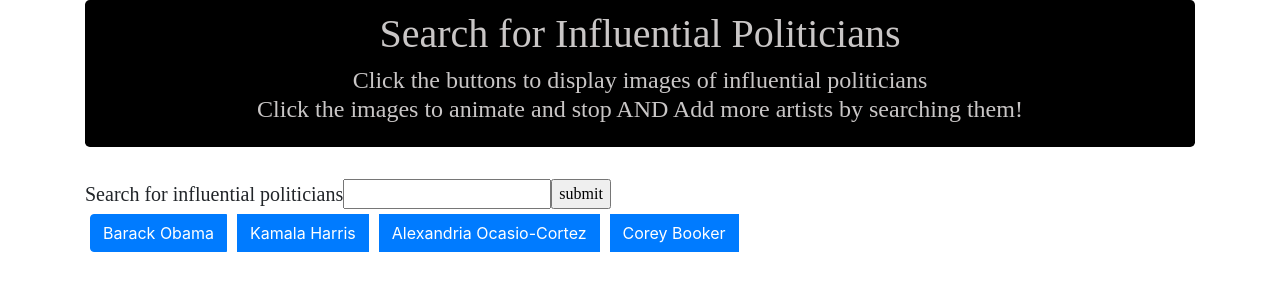
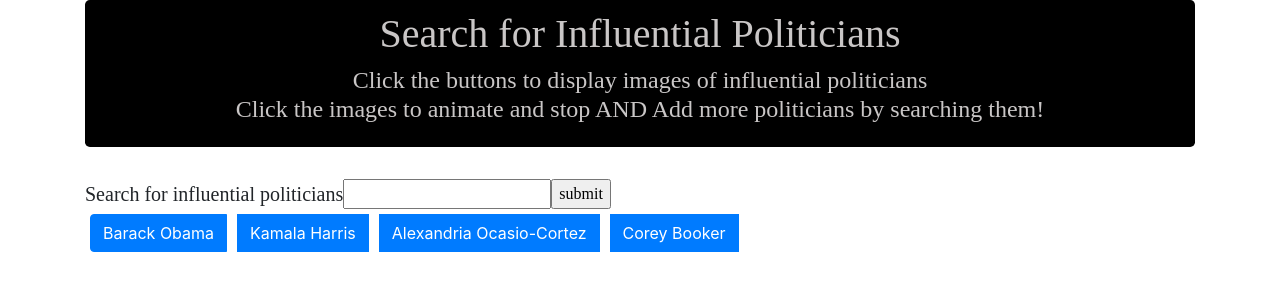
Before and after one commit to tnwilliamsreid/Giftastic, a plain HTML site: page index.html in a window 1280 px wide. Drawn offline with nearby package versions, Linux system fonts and the light colour scheme; a web font is replaced by a local one.

Commit message:
updated text

```diff
--- a/index.html
+++ b/index.html
@@ -13,7 +13,7 @@
 <div class="jumbotron" id="header">
 
   <h1>Search for Influential Politicians</h1>
-  <h4>Click the buttons to display images of influential politicians <br>Click the images to animate and stop AND Add more artists by searching them!</h4>
+  <h4>Click the buttons to display images of influential politicians <br>Click the images to animate and stop AND Add more politicians by searching them!</h4>
 </div>
 
 <form class="form-inline" id="theSearch">
```
